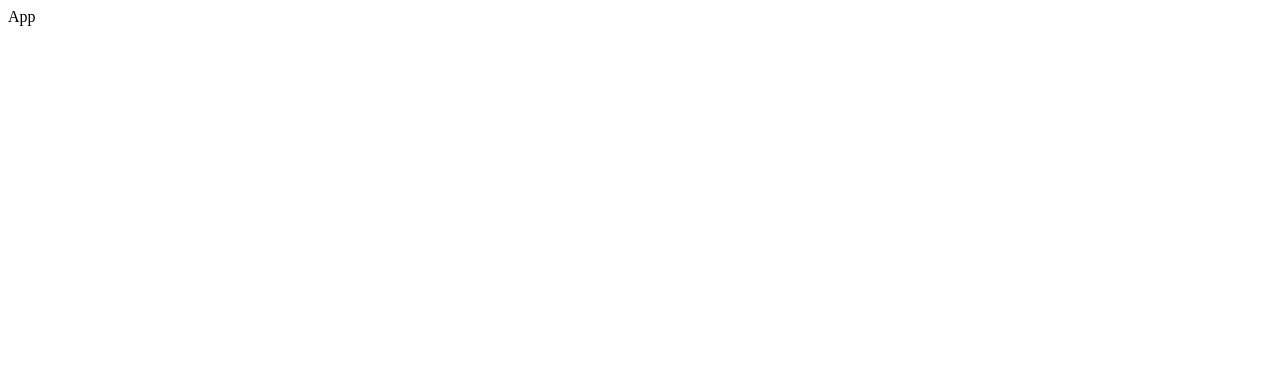
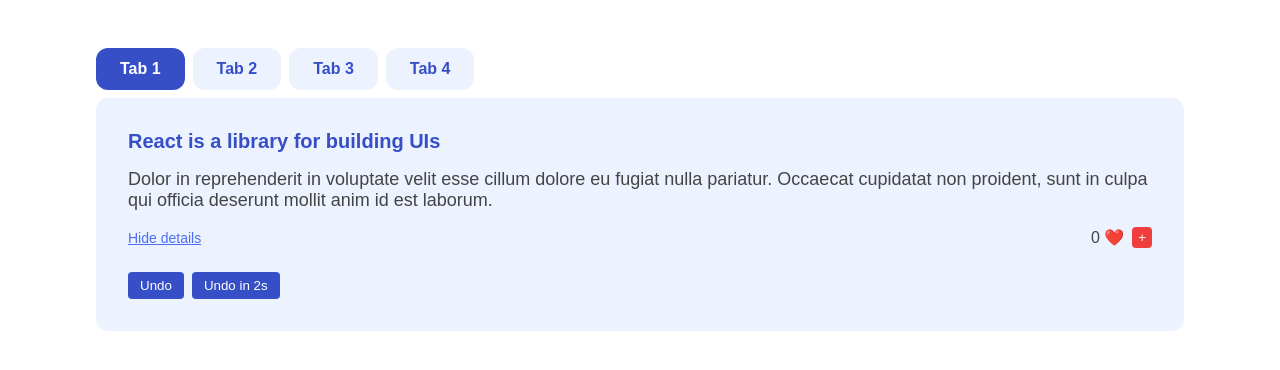
Before and after one commit to Usmandevblends/Reactcourseudemy, a React (Create React App) app in the folder 08-how-react-works/how-react-work/: page / in a window 1280 px wide. Shown: the top 370 px of the page. Built offline with nearby package versions, Linux system fonts and the light colour scheme.

Commit message:
I'm adding new components and styles for the React tabbed interface

```diff
--- a/08-how-react-works/how-react-work/src/App.js
+++ b/08-how-react-works/how-react-work/src/App.js
@@ -1,9 +1,31 @@
-import React from 'react'
+import React from "react";
+import Tabbed from "./components/Tabbed";
+import './style.css'
+
+const content = [
+  {
+    summary: "React is a library for building UIs",
+    details:
+      "Dolor in reprehenderit in voluptate velit esse cillum dolore eu fugiat nulla pariatur. Occaecat cupidatat non proident, sunt in culpa qui officia deserunt mollit anim id est laborum.",
+  },
+  {
+    summary: "State management is like giving state a home",
+    details:
+      "Lorem ipsum dolor sit amet, consectetur adipisicing elit, sed do eiusmod tempor incididunt ut labore et dolore magna aliqua. Excepteur sint occaecat cupidatat non proident, sunt in culpa qui officia deserunt mollit anim id est laborum.",
+  },
+  {
+    summary: "We can think of props as the component API",
+    details:
+      "Ut enim ad minim veniam, quis nostrud exercitation ullamco laboris nisi ut aliquip ex ea commodo consequat. Duis aute irure dolor in reprehenderit in voluptate velit esse cillum dolore eu fugiat nulla pariatur.",
+  },
+];
 
 function App() {
   return (
-    <div>App</div>
-  )
+    <>
+      <Tabbed content={content} />
+    </>
+  );
 }
 
-export default App
+export default App;
--- /dev/null
+++ b/08-how-react-works/how-react-work/src/components/DifferentContent.js
@@ -0,0 +1,11 @@
+import React from "react";
+
+function DifferentContent() {
+  return (
+    <div className="tab-content">
+      <h4>I'm a DIFFERENT tab, so I reset state 💣💥</h4>
+    </div>
+  );
+}
+
+export default DifferentContent;
--- /dev/null
+++ b/08-how-react-works/how-react-work/src/components/Tab.js
@@ -0,0 +1,14 @@
+import React from "react";
+
+function Tab({ num, activeTab, onClick }) {
+  return (
+    <button
+      className={activeTab === num ? "tab active" : "tab"}
+      onClick={() => onClick(num)}
+    >
+      Tab {num + 1}
+    </button>
+  );
+}
+
+export default Tab;
--- /dev/null
+++ b/08-how-react-works/how-react-work/src/components/TabContent.js
@@ -0,0 +1,35 @@
+import React, { useState } from "react";
+
+function TabContent({ item }) {
+  const [showDetails, setShowDetails] = useState(true);
+  const [likes, setLikes] = useState(0);
+
+  function handleInc() {
+    setLikes(likes + 1);
+  }
+
+  return (
+    <div className="tab-content">
+      <h4>{item.summary}</h4>
+      {showDetails && <p>{item.details}</p>}
+
+      <div className="tab-actions">
+        <button onClick={() => setShowDetails((h) => !h)}>
+          {showDetails ? "Hide" : "Show"} details
+        </button>
+
+        <div className="hearts-counter">
+          <span>{likes} ❤️</span>
+          <button onClick={handleInc}>+</button>
+        </div>
+      </div>
+
+      <div className="tab-undo">
+        <button>Undo</button>
+        <button>Undo in 2s</button>
+      </div>
+    </div>
+  );
+}
+
+export default TabContent;
--- /dev/null
+++ b/08-how-react-works/how-react-work/src/components/Tabbed.js
@@ -0,0 +1,37 @@
+import React, { useState } from "react";
+import Tab from "./Tab";
+import TabContent from "./TabContent";
+import DifferentContent from "./DifferentContent";
+
+function Tabbed({ content }) {
+  const [activeTab, setActiveTab] = useState(0);
+
+  return (
+    <div>
+      <div className="tabs">
+        {content.map((_, index) => (
+          <Tab
+            key={index}
+            num={index}
+            activeTab={activeTab}
+            onClick={setActiveTab}
+          />
+        ))}
+        <Tab
+          key={content.length}
+          num={content.length}
+          activeTab={activeTab}
+          onClick={setActiveTab}
+        />
+      </div>
+
+      {activeTab < content.length ? (
+        <TabContent item={content[activeTab]} />
+      ) : (
+        <DifferentContent />
+      )}
+    </div>
+  );
+}
+
+export default Tabbed;
--- /dev/null
+++ b/08-how-react-works/how-react-work/src/style.css
@@ -0,0 +1,104 @@
+* {
+    padding: 0;
+    margin: 0;
+    box-sizing: border-box;
+  }
+
+  body {
+    font-family: sans-serif;
+    margin: 48px 96px;
+    position: relative;
+    color: #444;
+  }
+
+  button {
+    color: inherit;
+    font-family: inherit;
+    border: none;
+    cursor: pointer;
+  }
+
+  .toggle {
+    position: absolute;
+    right: 0;
+    background: none;
+    font-size: 30px;
+    padding: 4px;
+  }
+
+  .tabs {
+    margin-bottom: 8px;
+  }
+
+  .tab {
+    border-radius: 12px;
+    background-color: #edf2ff;
+    padding: 12px 24px;
+    margin-right: 8px;
+    font-size: 16px;
+    font-weight: bold;
+    color: #364fc7;
+    transition: all 0.3s;
+  }
+
+  .tab.active,
+  .tab:hover {
+    background-color: #364fc7;
+    color: #fff;
+  }
+
+  .tab-content {
+    background-color: #edf2ff;
+    padding: 32px;
+    border-radius: 12px;
+  }
+
+  .tab-content h4 {
+    font-size: 20px;
+    margin-bottom: 16px;
+    color: #364fc7;
+  }
+
+  .tab-content p {
+    font-size: 18px;
+  }
+
+  .tab-actions {
+    display: flex;
+    justify-content: space-between;
+    margin-top: 16px;
+    margin-bottom: 24px;
+  }
+
+  .tab-actions > button {
+    background: none;
+    text-decoration: underline;
+    color: #4c6ef5;
+    font-size: 14px;
+  }
+
+  .hearts-counter {
+    display: flex;
+    align-items: center;
+    gap: 8px;
+  }
+
+  .hearts-counter button {
+    background-color: #f03e3e;
+    padding: 4px 6px;
+    border-radius: 4px;
+    color: #fff;
+    line-height: 1;
+  }
+
+  .tab-undo {
+    display: flex;
+    gap: 8px;
+  }
+
+  .tab-undo button {
+    background-color: #364fc7;
+    color: #fff;
+    padding: 6px 12px;
+    border-radius: 4px;
+  }
```
